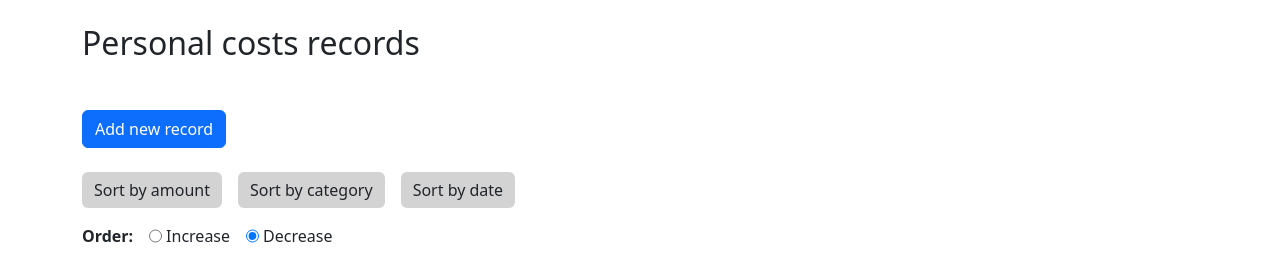
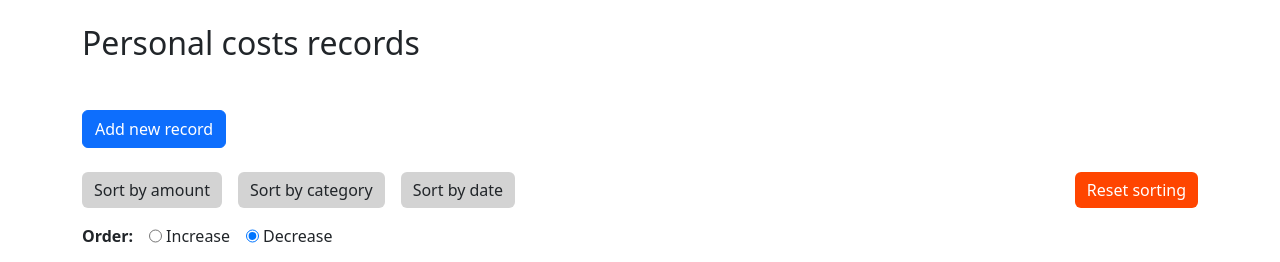
Before and after one commit to paks176/personal_costs, a Vue app: page / in a window 1280 px wide. Both pictures are taken after a click on the label "Decrease". Shown: the top 262 px of the page. Built offline with nearby package versions, Linux system fonts and the light colour scheme; no server answers.

Commit message:
reset button for sorting

```diff
--- a/src/components/listFilters.vue
+++ b/src/components/listFilters.vue
@@ -1,8 +1,9 @@
 <template>
   <div class="mb-5">
     <form action="" id="filter-form">
-      <div class="d-flex mb-3">
+      <div class="d-flex justify-content-between mb-3">
 
+        <div class="d-flex">
           <label for="column_amount" class="me-3">
             <input class="d-none" name="filter-column" type="radio" id="column_amount" value="amount">
             <div class="filter-button">
@@ -23,6 +24,9 @@
               Sort by date
             </div>
           </label>
+        </div>
+
+        <button class="reset-button" style="" v-if="showResetButton" @click="resetSortingHandler">Reset sorting</button>
 
       </div>
 
@@ -48,8 +52,19 @@ import {mapMutations} from "vuex";
 
 export default {
   name: "listFilters",
+  props: {
+    showReset: {
+      type: Boolean,
+      default: false,
+    }
+  },
+  data() {
+    return {
+      showResetButton: this.showReset,
+    }
+  },
   methods: {
-    ...mapMutations(['makeSort']),
+    ...mapMutations(['makeSort', "resetSorting"]),
     onFormChange() {
       const form = document.querySelector('#filter-form');
       if (form) {
@@ -62,10 +77,16 @@ export default {
                 ? form.querySelector('input[name="filter-order"]:checked').value
                 : 'increase'
           }
-          this.makeSort(filterMap)
+          this.showResetButton = true;
+          this.makeSort(filterMap);
         })
       }
 
+    },
+    resetSortingHandler(event) {
+      event.preventDefault();
+      this.showResetButton = false;
+      this.resetSorting();
     }
   },
   mounted() {
@@ -82,8 +103,17 @@ export default {
     padding: 6px 12px;
     border-radius: 6px;
     background-color: lightgray;
-
+    font-weight: 500;
     transition: all 0.3s ease-out;
+  }
+  .reset-button {
+    background-color: orangered;
+    border: none;
+    transition: all 0.3s ease;
+    color: white;
+    font-weight: 500;
+    padding: 6px 12px;
+    border-radius: 6px;
   }
   label input:checked + .filter-button {
     background-color: rgba(0, 128, 0, 0.99);
--- a/src/components/recordsList.vue
+++ b/src/components/recordsList.vue
@@ -1,7 +1,7 @@
 <template>
   <div>
     <recordForm @addNewRecord="addNewInTable"/>
-    <listFilters/>
+    <listFilters :showReset="false"/>
     <table class="w-100">
       <thead>
       <tr>
@@ -48,7 +48,7 @@ export default {
     }
   },
   computed: {
-    ...mapGetters(['getRecordsFromState'])
+    ...mapGetters(['getRecordsFromState']),
   },
   mounted() {
     this.getRecordsList();
--- a/src/store/store.js
+++ b/src/store/store.js
@@ -6,6 +6,7 @@ Vue.use(Vuex);
 export default new Vuex.Store({
     state: {
         data: [],
+        defaultArray: [],
     },
     actions: {
         setCookie(name, value, options = {}) {
@@ -43,6 +44,7 @@ export default new Vuex.Store({
                     data.json()
                         .then(result => {
                             window.test = result;
+                            context.commit('writeDefault', result)
                             context.commit('writeOldRecords', result)
                         })
                 })
@@ -71,6 +73,9 @@ export default new Vuex.Store({
         }
     },
     mutations: {
+        writeDefault(state, list) {
+            state.defaultArray = [...list.data];
+        },
         writeOldRecords(state, list) {
             state.data = list.data;
         },
@@ -139,11 +144,17 @@ export default new Vuex.Store({
                         }
                 }
             })
+        },
+        resetSorting(state) {
+            state.data = [...state.defaultArray];
         }
     },
     getters: {
         getRecordsFromState(state) {
             return state.data;
         },
+        getDefaultList(state) {
+            return state.defaultArray;
+        }
     },
 })
```
Lines whose indentation alone changed are shown as unchanged.
